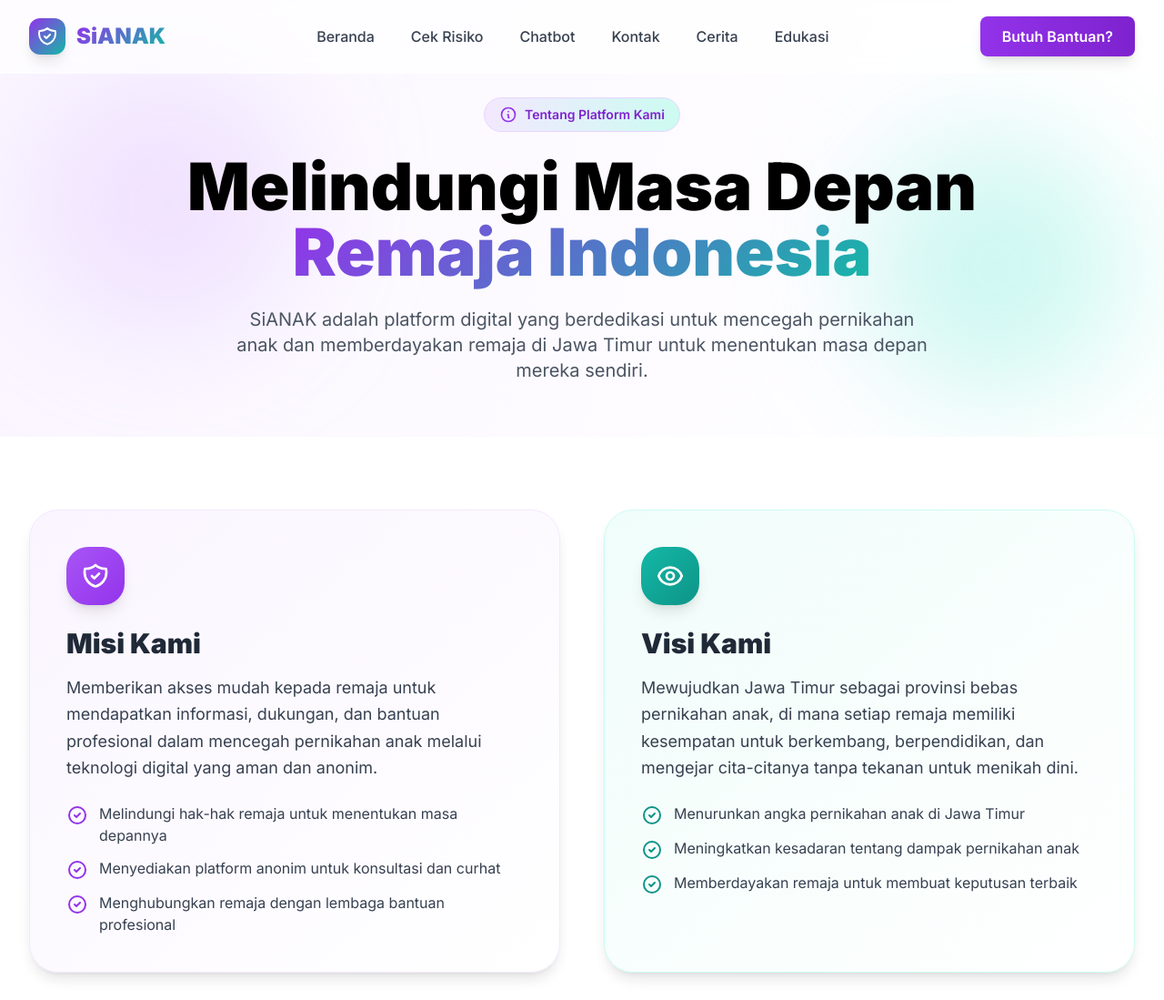
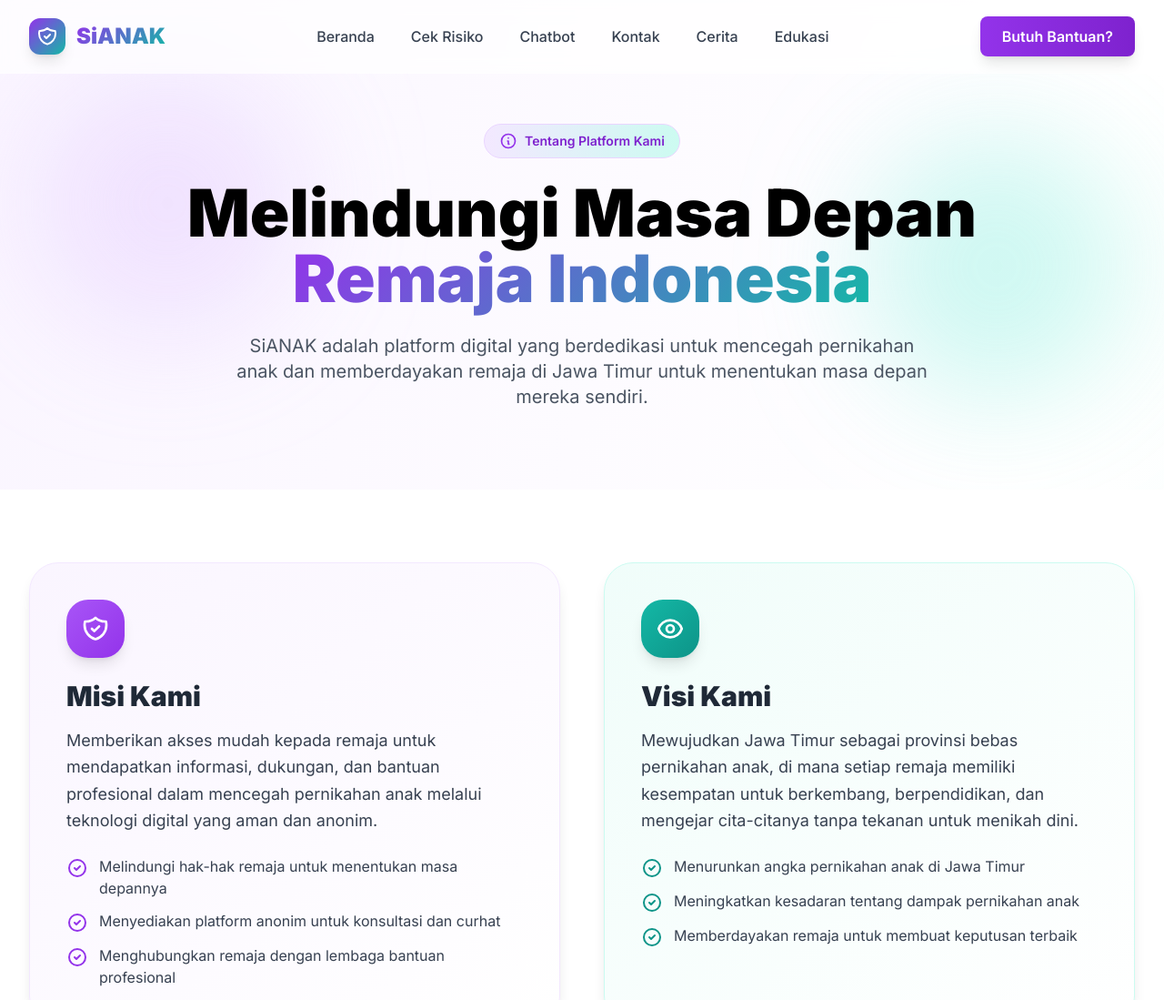
Before and after one commit to davekrisopras8/sianak-app, a plain HTML site: page pages/about.html in a window 1280 px wide. Shown: the top 1099 px of the page at 91% size. Drawn offline with nearby package versions, Linux system fonts and the light colour scheme.

Commit message:
feat: update padding hero section in about page

```diff
--- a/pages/about.html
+++ b/pages/about.html
@@ -319,7 +319,7 @@
         ></div>
       </div>
 
-      <div class="max-w-7xl mx-auto px-4 sm:px-6 lg:px-8">
+      <div class="max-w-7xl mx-auto px-4 sm:px-6 lg:px-8 py-10">
         <div class="text-center" data-aos="fade-up">
           <div
             class="inline-flex items-center gap-2 px-4 py-2 bg-gradient-to-r from-brand-purple-100 to-brand-teal-100 rounded-full border border-brand-purple-200 mb-6"
```
